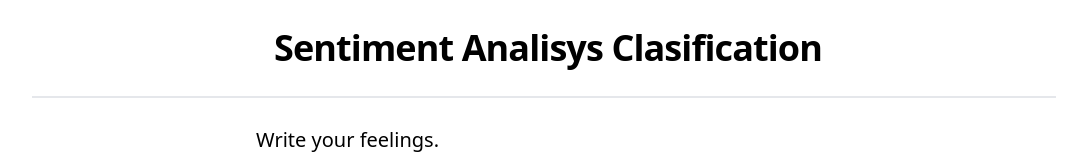
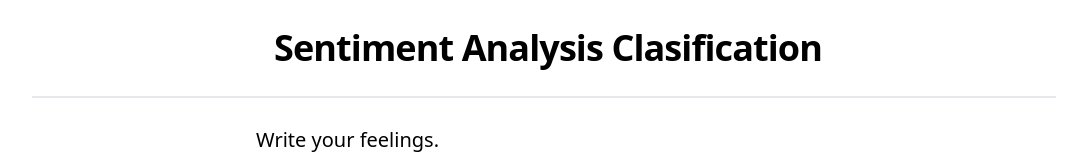
Before and after one commit to Neiver97/twitter-sentiment-analysis, a Next.js app: page / in a window 1280 px wide. Shown: the top 160 px of the page, without its empty margins (96-1183 px from the left). Built offline with nearby package versions, Linux system fonts and the light colour scheme.

Commit message:
Se valida error del api, se documenta el readme

```diff
--- a/components/Header.tsx
+++ b/components/Header.tsx
@@ -2,7 +2,7 @@ export default function Header() {
   return (
     <header className="flex flex-row justify-center items-center w-full mt-5 border-b-2 pb-7 sm:px-4 px-2">
       <h1 className="sm:text-4xl text-2xl font-bold ml-2 tracking-tight text-center">
-        Sentiment Analisys Clasification
+        Sentiment Analysis Clasification
       </h1>
     </header>
   );
--- a/pages/_document.tsx
+++ b/pages/_document.tsx
@@ -6,7 +6,7 @@ class MyDocument extends Document {
       <Html lang="en">
         <Head>
           <link rel="icon" href="/favicon.ico"/>
-          <title>Sentiment Analisys Clasification</title>
+          <title>Sentiment Analysis Clasification</title>
         </Head>
         <body>
         <Main/>
--- a/pages/api/SentimentAnalisysService.ts
+++ b/pages/api/SentimentAnalisysService.ts
@@ -9,5 +9,6 @@ export default function SentimentAnalisysService(payload: SentimentRequest) {
     },
     method: "POST",
     body: JSON.stringify(payload),
+  }).catch(() => {
   });
 }
--- a/pages/index.tsx
+++ b/pages/index.tsx
@@ -10,6 +10,7 @@ import {NEGATIVE, NEUTRAL, POSITIVE} from "@/utils/SENTIMENTS";
 
 const Home: NextPage = () => {
   const [loading, setLoading] = useState(false);
+  const [error, setError] = useState(false);
   const [texto, setTexto] = useState("");
   const [textoGenerado, setTextoGenerado] = useState<boolean>(false);
   const [srcSentiment, setSrcSentiment] = useState<String>("");
@@ -23,12 +24,13 @@ const Home: NextPage = () => {
     setSrcSentiment("");
     setSentiment(new SentimentResponse());
     setLoading(true);
+    setError(false);
 
     let payload = new SentimentRequest();
     payload.text = texto;
 
     SentimentAnalisysService(payload).then(response => {
-      if (response.status === 200) {
+      if (response && response.status === 200) {
         response.json().then(body => {
           let sentimentResponse: SentimentResponse = body
           if (sentimentResponse) {
@@ -56,6 +58,8 @@ const Home: NextPage = () => {
             }
           }
         });
+      } else {
+        setError(true)
       }
     }).finally(() => setLoading(false))
   };
@@ -94,6 +98,9 @@ const Home: NextPage = () => {
                 <LoadingDots color="white" style="large"/>
               </button>
             )}
+            {error && (
+              <p className="text-red-600">There was a problem evaluating your feelings</p>
+            )}
           </div>
           <div className="mt-5">
             {textoGenerado && (
```
Also changed, not shown: public/screen.png (added), 1 other file (tests, documents, lock files or other folders).
